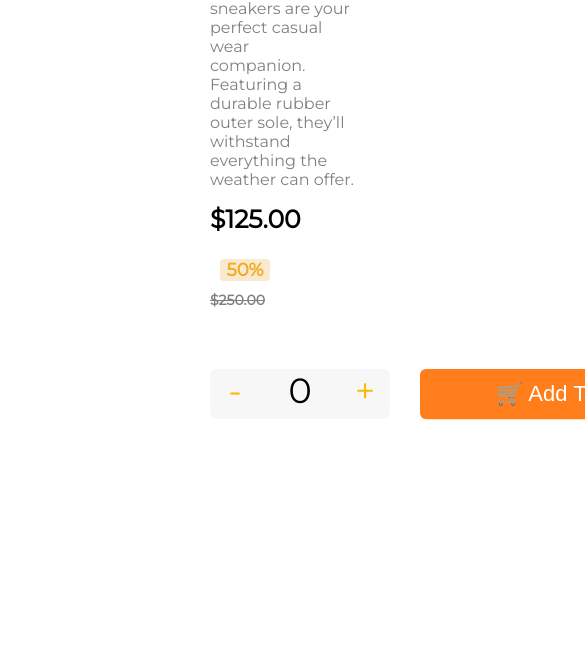
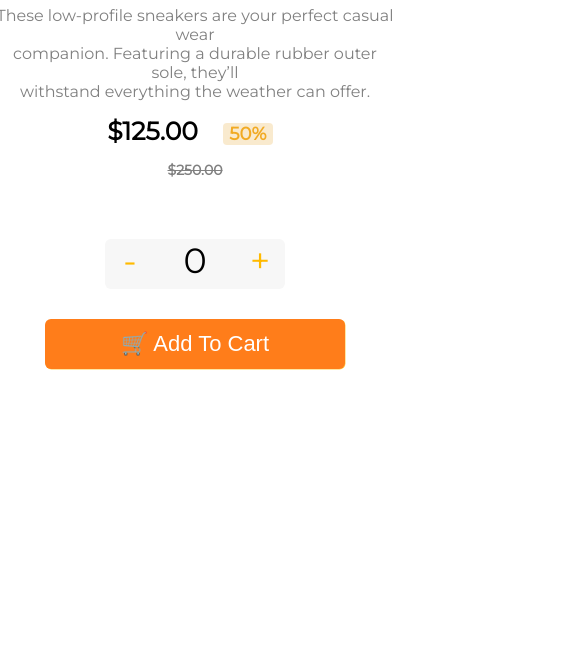
Before and after one commit to Forstman1/Ecommerce-WebPage, a plain HTML site: page index.html in a window 390 px wide. Shown: the part 628-1288 px from the top of the page, 585 px wide, since content can reach past the window. Before the commit the page ends 1144 px from the top, so only its background shows below. Drawn offline with Linux system fonts and the light colour scheme.

Commit message:
fixing media query

```diff
--- a/index.html
+++ b/index.html
@@ -9,6 +9,7 @@
 	<link rel="icon" type="image/png" sizes="32x32" href="./images/favicon-32x32.png">
 	<link rel="stylesheet" href="styles/nav.css">
 	<link rel="stylesheet" href="styles/body.css">
+	<link rel="stylesheet" href="styles/mediaquerie.css">
 	<link rel="preconnect" href="https://fonts.googleapis.com">
 	<link rel="preconnect" href="https://fonts.gstatic.com" crossorigin>
 	<link href="https://fonts.googleapis.com/css2?family=Montserrat&display=swap" rel="stylesheet">
--- a/styles/body.css
+++ b/styles/body.css
@@ -1,9 +1,10 @@
 .big-container {
 	display: flex;
-	justify-content: center;
 	gap: 30px;
 	margin-top: 7%;
 	font-family: 'Montserrat', sans-serif;
+	justify-content: center;
+ 	align-content: center;
 }
 
 .container1 {
--- a/styles/mediaquerie.css
+++ b/styles/mediaquerie.css
@@ -0,0 +1,25 @@
+@media screen and (max-width: 1000px) {
+	.big-container {
+		display: grid;
+		text-align: center;
+		justify-items: center;
+	}
+	.container1 {
+		height: 300px;
+		width: 400px;
+	}
+	.container2 {
+		width: 400px;
+	}
+	#lower-box {
+		display: grid;
+		justify-items: center;
+	}
+	.topnav a {
+		display: none;
+	}
+	.active {
+		float: none;
+		text-align: center;
+	}
+}
```
